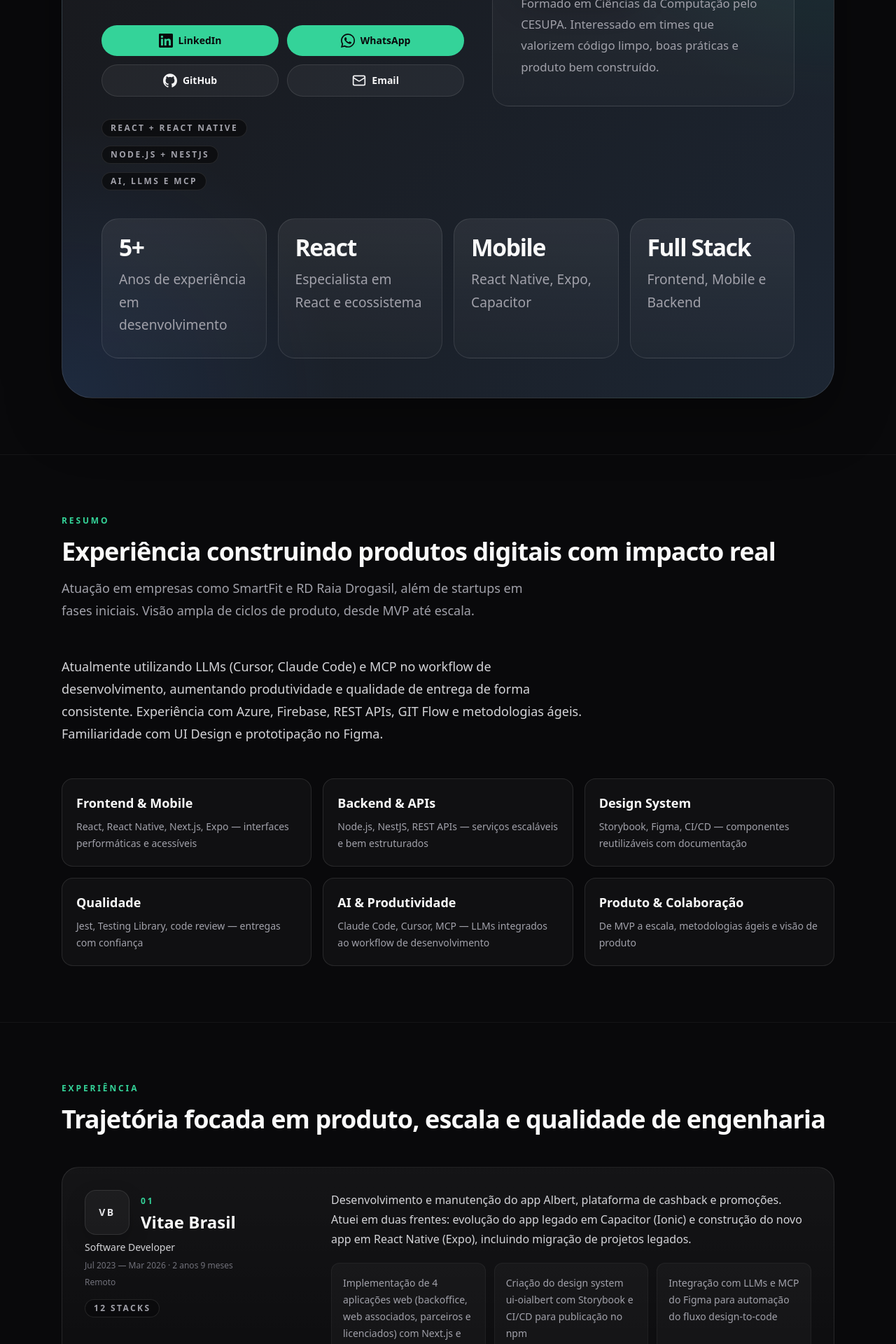
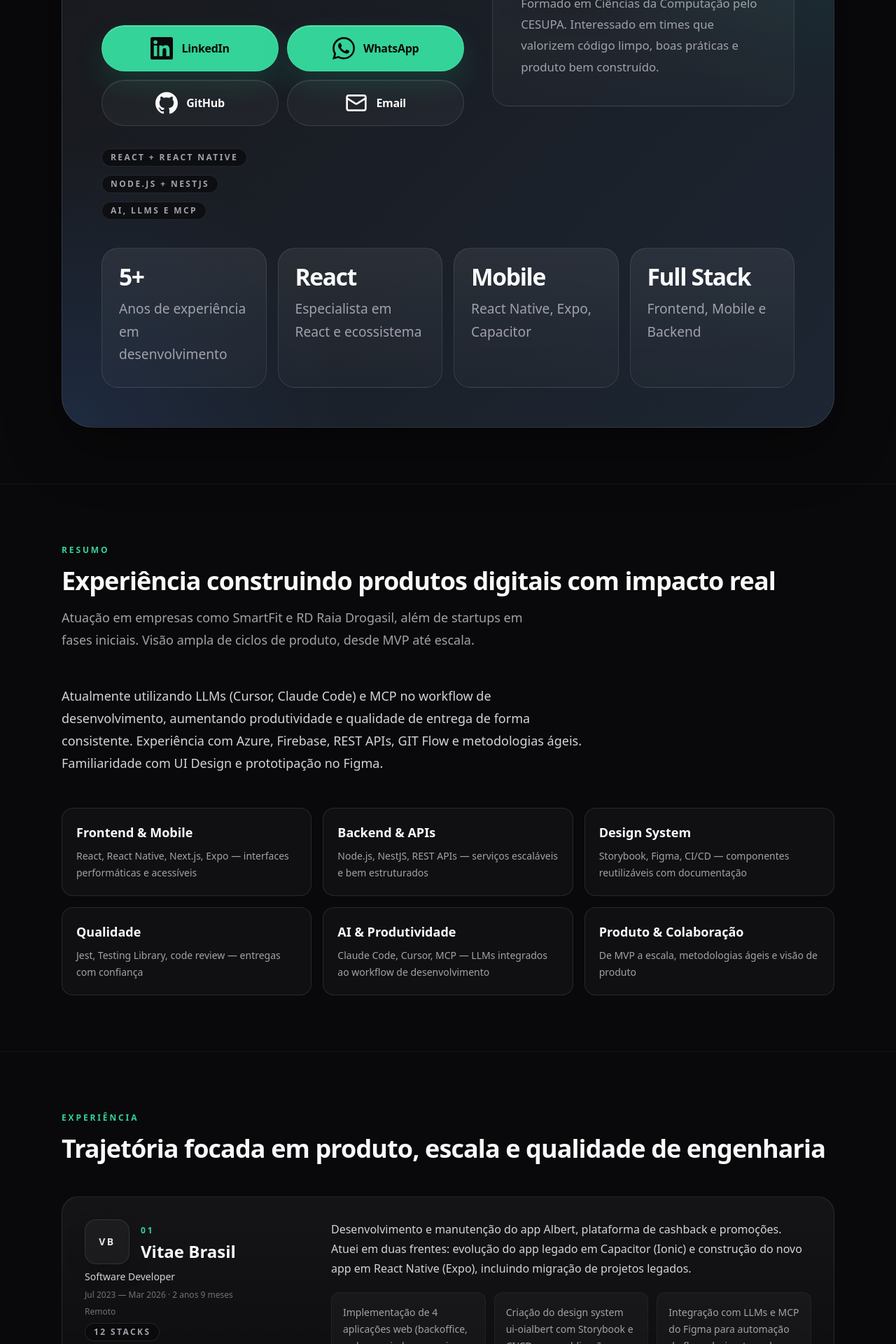
Before and after one commit to rodrigoandradebcc/portfolio-rod-andrade-dev, a React (Vite) app: page / in a window 1280 px wide. Shown: the part 420-2340 px from the top of the page at 70% size. Built offline with nearby package versions, Linux system fonts and the light colour scheme.

Commit message:
feat: add tag freelancer

```diff
--- a/src/components/sections/Contact.tsx
+++ b/src/components/sections/Contact.tsx
@@ -15,21 +15,21 @@ export function Contact() {
 
         <div className="flex flex-wrap gap-4">
           <Button href={personalInfo.linkedin}>
-            <LinkedInIcon />
+            <LinkedInIcon className="size-8" />
             LinkedIn
           </Button>
           <Button href={whatsappUrl} className="bg-[#25D366] text-zinc-950 hover:brightness-110">
-            <WhatsAppIcon />
+            <WhatsAppIcon className="size-8" />
             WhatsApp
           </Button>
           {personalInfo.github && (
             <Button href={personalInfo.github} variant="secondary">
-              <GitHubIcon />
+              <GitHubIcon className="size-8" />
               GitHub
             </Button>
           )}
           <Button href={`mailto:${personalInfo.email}`} variant="secondary">
-            <EmailIcon />
+            <EmailIcon className="size-8" />
             {personalInfo.email}
           </Button>
         </div>
--- a/src/components/sections/Experience.tsx
+++ b/src/components/sections/Experience.tsx
@@ -72,7 +72,10 @@ function ExperienceCard({ experience, index }: { experience: ExperienceType; ind
             {experience.period} · {experience.duration}
           </p>
           <p className="text-xs text-zinc-500">{experience.location}</p>
-          <Badge className="mt-2">{experience.stack.length} stacks</Badge>
+          <div className="mt-2 flex flex-wrap gap-2">
+            {experience.tag ? <Badge variant="accent">{experience.tag}</Badge> : null}
+            <Badge>{experience.stack.length} stacks</Badge>
+          </div>
         </div>
 
         {/* Right content */}
--- a/src/components/sections/Hero.tsx
+++ b/src/components/sections/Hero.tsx
@@ -57,14 +57,14 @@ export function Hero() {
 
               <div className="mt-8 grid gap-3 sm:grid-cols-2">
                 <Button href={personalInfo.linkedin} className="w-full">
-                  <LinkedInIcon />
+                  <LinkedInIcon className="size-8" />
                   LinkedIn
                 </Button>
                 <Button
                   href={whatsappUrl}
                   className="w-full bg-[#25D366] text-zinc-950 hover:brightness-110"
                 >
-                  <WhatsAppIcon />
+                  <WhatsAppIcon className="size-8" />
                   WhatsApp
                 </Button>
                 {personalInfo.github && (
@@ -73,7 +73,7 @@ export function Hero() {
                     variant="secondary"
                     className="w-full"
                   >
-                    <GitHubIcon />
+                    <GitHubIcon className="size-8" />
                     GitHub
                   </Button>
                 )}
@@ -82,7 +82,7 @@ export function Hero() {
                   variant="secondary"
                   className="w-full"
                 >
-                  <EmailIcon />
+                  <EmailIcon className="size-8" />
                   Email
                 </Button>
               </div>
--- a/src/components/ui/Button.tsx
+++ b/src/components/ui/Button.tsx
@@ -7,9 +7,9 @@ interface ButtonProps {
 
 const variantStyles: Record<NonNullable<ButtonProps['variant']>, string> = {
   primary:
-    'bg-emerald-400 text-zinc-950 hover:brightness-110',
+    'border-emerald-300/30 bg-emerald-400 text-zinc-950 shadow-[inset_0_1px_0_rgba(255,255,255,0.22),0_18px_40px_rgba(16,185,129,0.16)] hover:-translate-y-0.5 hover:brightness-105',
   secondary:
-    'border border-white/10 bg-white/5 text-zinc-100 hover:bg-white/10',
+    'border-white/12 bg-white/[0.035] text-zinc-50 shadow-[inset_0_1px_0_rgba(255,255,255,0.06)] hover:-translate-y-0.5 hover:border-white/20 hover:bg-white/[0.07]',
 }
 
 export function Button({ children, href, variant = 'primary', className = '' }: ButtonProps) {
@@ -18,7 +18,7 @@ export function Button({ children, href, variant = 'primary', className = '' }:
       href={href}
       target="_blank"
       rel="noopener noreferrer"
-      className={`inline-flex min-w-0 max-w-full items-center justify-center gap-2 rounded-full px-5 py-3 text-sm font-semibold transition duration-200 active:scale-[0.98] ${variantStyles[variant]} ${className}`}
+      className={`inline-flex min-w-0 max-w-full items-center justify-center gap-3 rounded-full border px-6 py-4 text-base font-semibold tracking-[-0.02em] transition duration-200 active:scale-[0.98] [&_svg]:shrink-0 ${variantStyles[variant]} ${className}`}
     >
       {children}
     </a>
--- a/src/data/portfolio.ts
+++ b/src/data/portfolio.ts
@@ -75,6 +75,7 @@ export const experiences: Experience[] = [
     period: 'Mar 2023 — Mai 2023',
     duration: '3 meses',
     location: 'Remoto',
+    tag: 'Freelancer',
     description:
       'Desenvolvimento Frontend para a DoIT, startup britânica selecionada como plataforma oficial de uma campanha do Rei Charles para incentivo ao voluntariado no Reino Unido.',
     highlights: [
@@ -127,6 +128,7 @@ export const experiences: Experience[] = [
     period: 'Jun 2021 — Dez 2021',
     duration: '7 meses',
     location: 'Remoto',
+    tag: 'Freelancer',
     description:
       'Desenvolvimento Full Stack em startup de saúde, atuando no app mobile, landing page e ferramenta administrativa. Participei das concepções de UI Design da ferramenta administrativa.',
     highlights: [
--- a/src/types/portfolio.ts
+++ b/src/types/portfolio.ts
@@ -15,6 +15,7 @@ export interface Experience {
   period: string
   duration: string
   location: string
+  tag?: string
   description: string
   highlights: string[]
   stack: string[]
```
Also changed, not shown: 1 other file (tests, documents, lock files or other folders).
